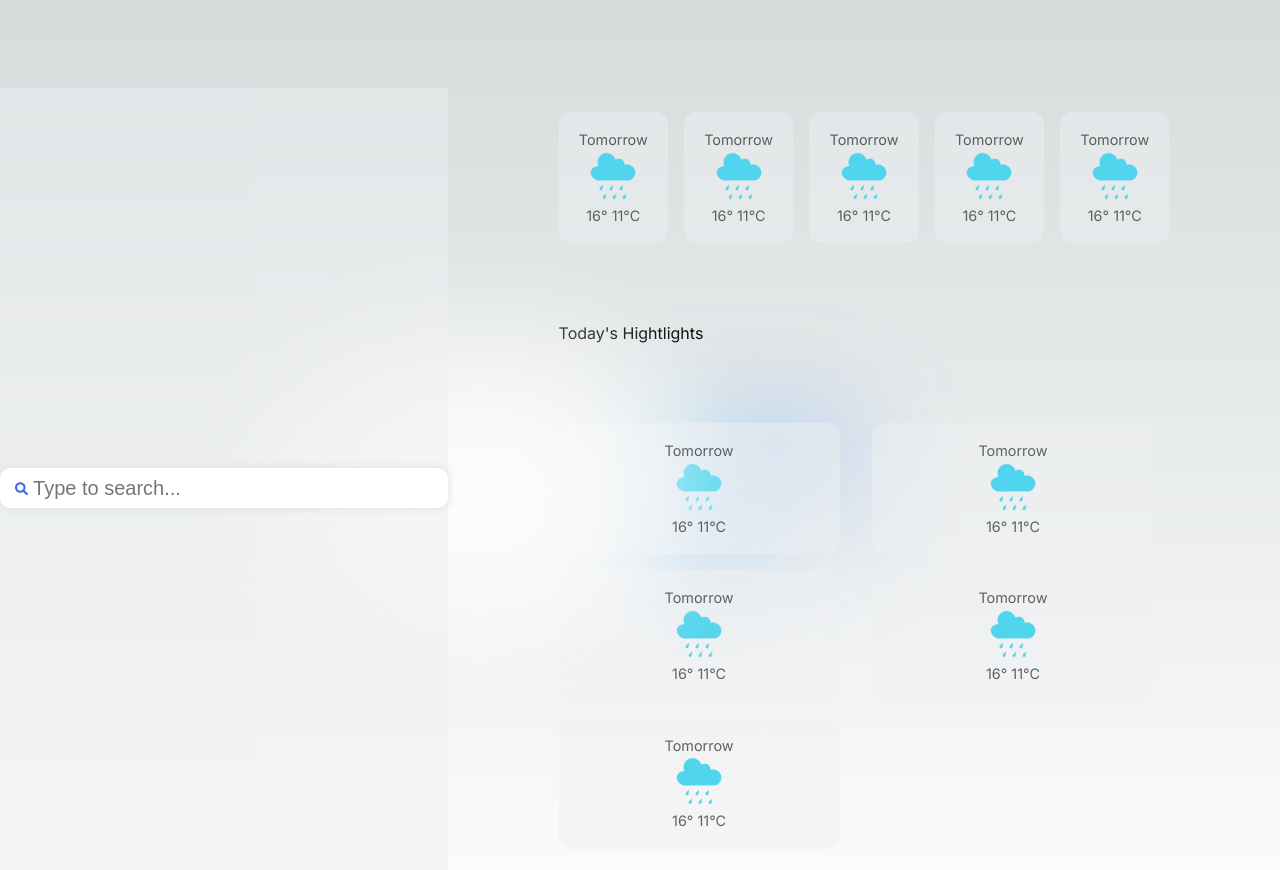
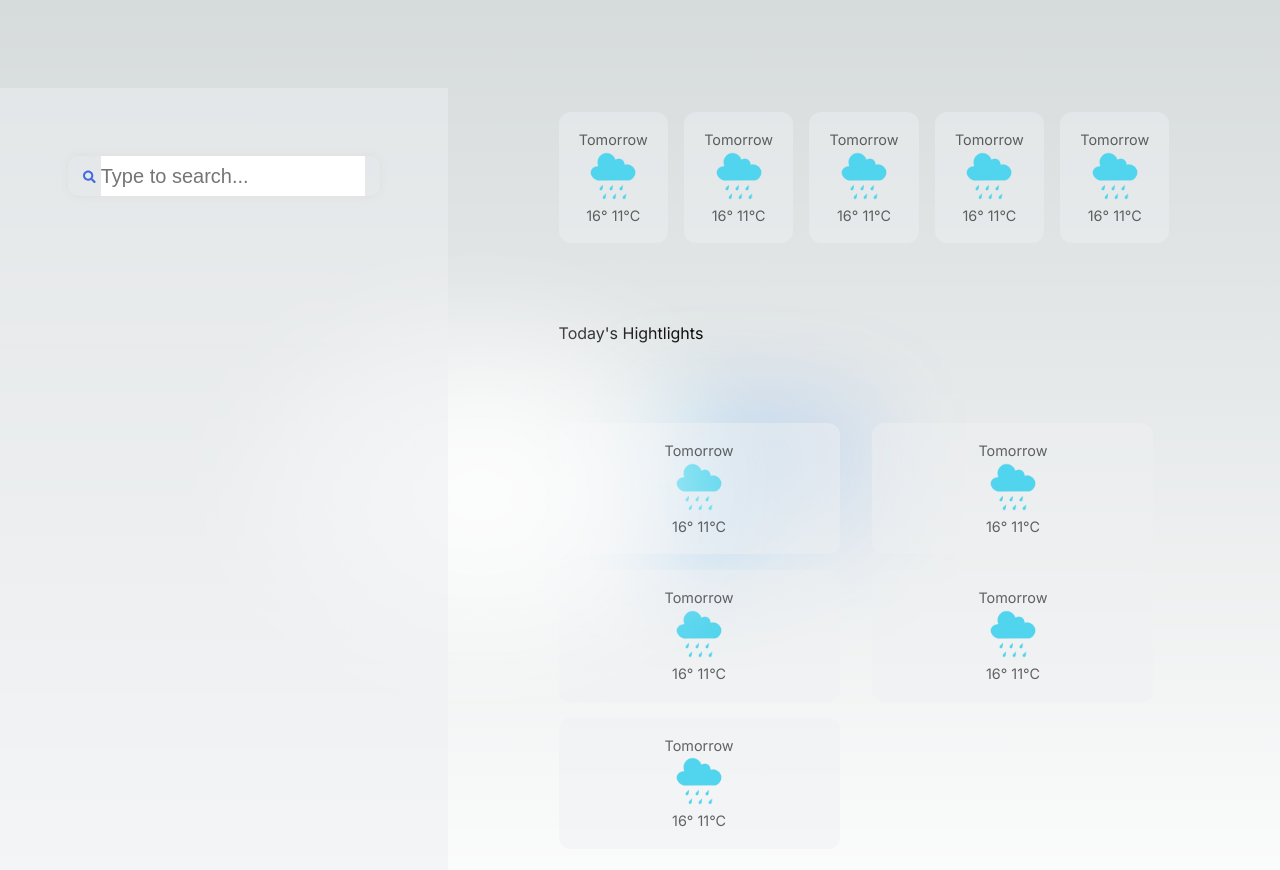
Before and after one commit to Facundo17/weather-time, a Next.js app: page / in a window 1280 px wide. Shown: the top 870 px of the page. Built offline with nearby package versions, Linux system fonts and the light colour scheme.

Commit message:
Add funcional search text field.

```diff
--- a/app/components/navbar.tsx
+++ b/app/components/navbar.tsx
@@ -1,10 +1,19 @@
+"use client";
+import { useState } from "react";
 import styles from "../page.module.css";
-import { Search } from "./search/search";
+import { SearchResultList } from "./searchresults/search_result_lists";
+import Search from "./search/search";
 
 export default function NavBar() {
+
+  const [results, setResults] = useState([]); // almacenar los resultados de búsqueda
+
   return (
     <div className={styles.description}>
-      <Search />
+      <div className={styles.wrapper}>
+        <Search setResults={setResults} />
+        <SearchResultList results={results} />
+      </div>
     </div>
   );
 }
--- a/app/components/search/search.css
+++ b/app/components/search/search.css
@@ -1,5 +1,4 @@
 .input-wrapper {
-    background-color: white;
     width: 100%;
     border-radius: 10px;
     height: 2.5rem;
@@ -10,7 +9,6 @@
 }
 
 input {
-    background-color: transparent;
     border: none;
     height: 100%;
     font-size: 1.25rem;
--- a/app/components/search/search.tsx
+++ b/app/components/search/search.tsx
@@ -1,12 +1,37 @@
-
+import { useState } from "react";
 import { FaSearch } from "react-icons/fa";
 import "./search.css";
 
-export const Search = () => {
+// no es buena practica dejar los parameters y props como any
+export default function Search({ setResults } : any) {
+  const [input, setInput] = useState("");
+
+  // usando un API de prueba
+  // hace falta hacer un delay en la búsqueda (para no llamar cada vez que se ingresa un caracter)
+  const fetchData = (value: string) => {
+    fetch("https://jsonplaceholder.typicode.com/users")
+      .then((response) => response.json())
+      .then((json) => {
+        const results = json.filter((user: any) => {
+          return value && user && user.name && user.name.toLowerCase().includes(value);
+        });
+        setResults(results);
+      });
+  };
+
+  const handleChange = (value: string) => {
+    setInput(value);
+    fetchData(value);
+  };
+
   return (
     <div className="input-wrapper">
-        <FaSearch id="search-icon" />
-        <input placeholder="Type to search..." />
+      <FaSearch id="search-icon" />
+      <input
+        placeholder="Type to search..."
+        value={input}
+        onChange={(e) => handleChange(e.target.value)}
+      />
     </div>
-  )
-}
+  );
+};
--- /dev/null
+++ b/app/components/searchresult/search_result.css
@@ -0,0 +1,8 @@
+.search-result {
+    padding: 10px 20px;
+}
+
+.search-result:hover {
+    background-color: #efefef;
+    cursor: pointer;
+}
--- /dev/null
+++ b/app/components/searchresult/search_result.tsx
@@ -0,0 +1,9 @@
+import "./search_result.css";
+
+export const SearchResult = ({ result }: any) => {
+  return (
+    <div className="search-result" onClick={(e) => alert(result.name)}>
+      {result.name}
+    </div>
+  );
+};
--- /dev/null
+++ b/app/components/searchresults/search_result_lists.css
@@ -0,0 +1,12 @@
+.results-list {
+    width: 100%;
+    background-color: white;
+    color: black;
+    display: flex;
+    flex-direction: column;
+    box-shadow: 0px 0px 8px #ddd;
+    border-radius: 10px;
+    margin-top: 1rem;
+    max-height: 300px;
+    overflow-y: scroll;
+}
--- /dev/null
+++ b/app/components/searchresults/search_result_lists.tsx
@@ -0,0 +1,13 @@
+import { SearchResult } from "../searchresult/search_result";
+import "./search_result_lists.css";
+
+// NO es buena práctica usar any para el tipo
+export const SearchResultList = ({ results }: any) => {
+  return <div className="results-list">
+    {
+        results.map((result: any, id: any) => {
+            return <SearchResult result={result} key={id} />
+        })
+    }
+  </div>
+};
--- a/app/page.module.css
+++ b/app/page.module.css
@@ -8,7 +8,6 @@
 .description {
   display: inherit;
   justify-content: inherit;
-  align-items: inherit;
   font-size: 0.85rem;
   max-width: var(--max-width);
   width: 100%;
@@ -17,6 +16,11 @@
   background-color: rgba(var(--callout-rgb), 0.5);
   min-height: inherit;
   max-width: 35%;
+}
+
+.description .wrapper {
+  display: block;
+  padding: 5em;
 }
 
 .description a {
```
